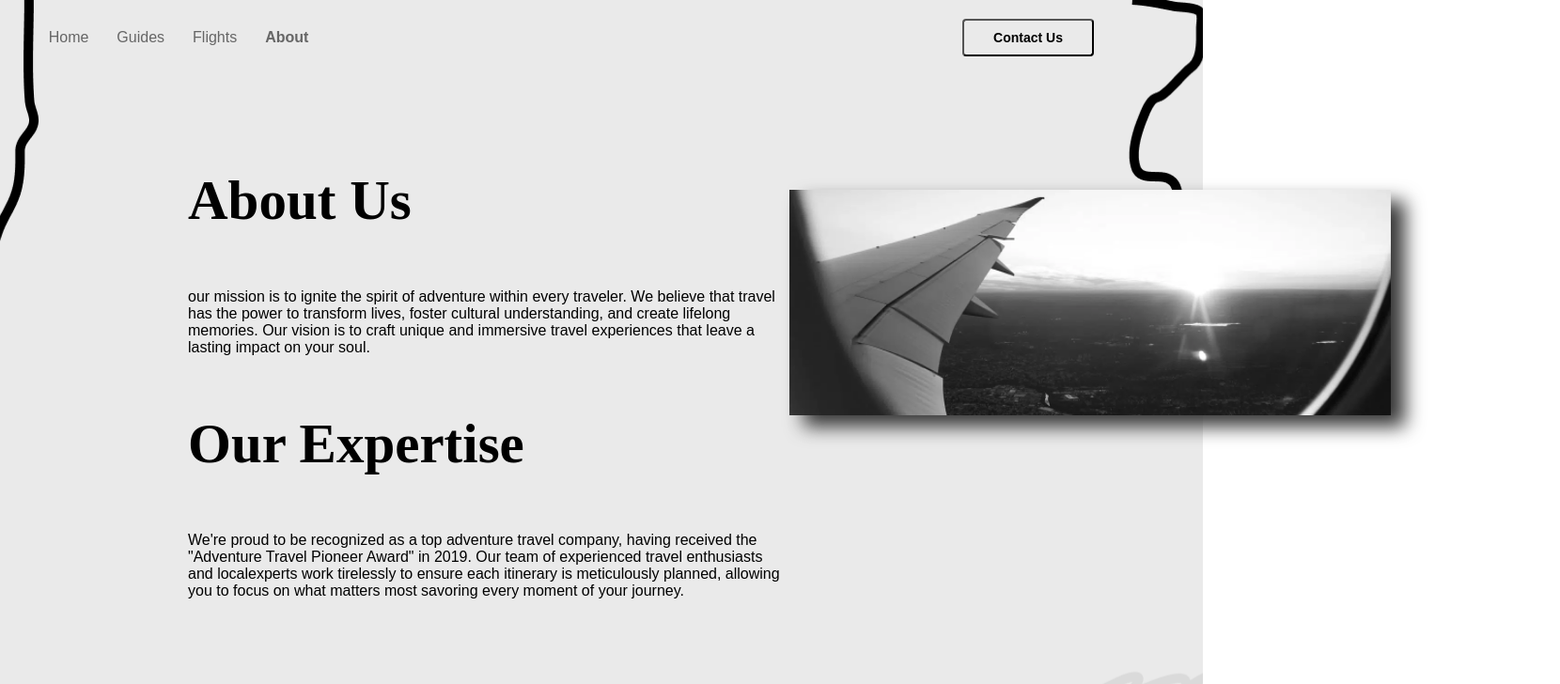
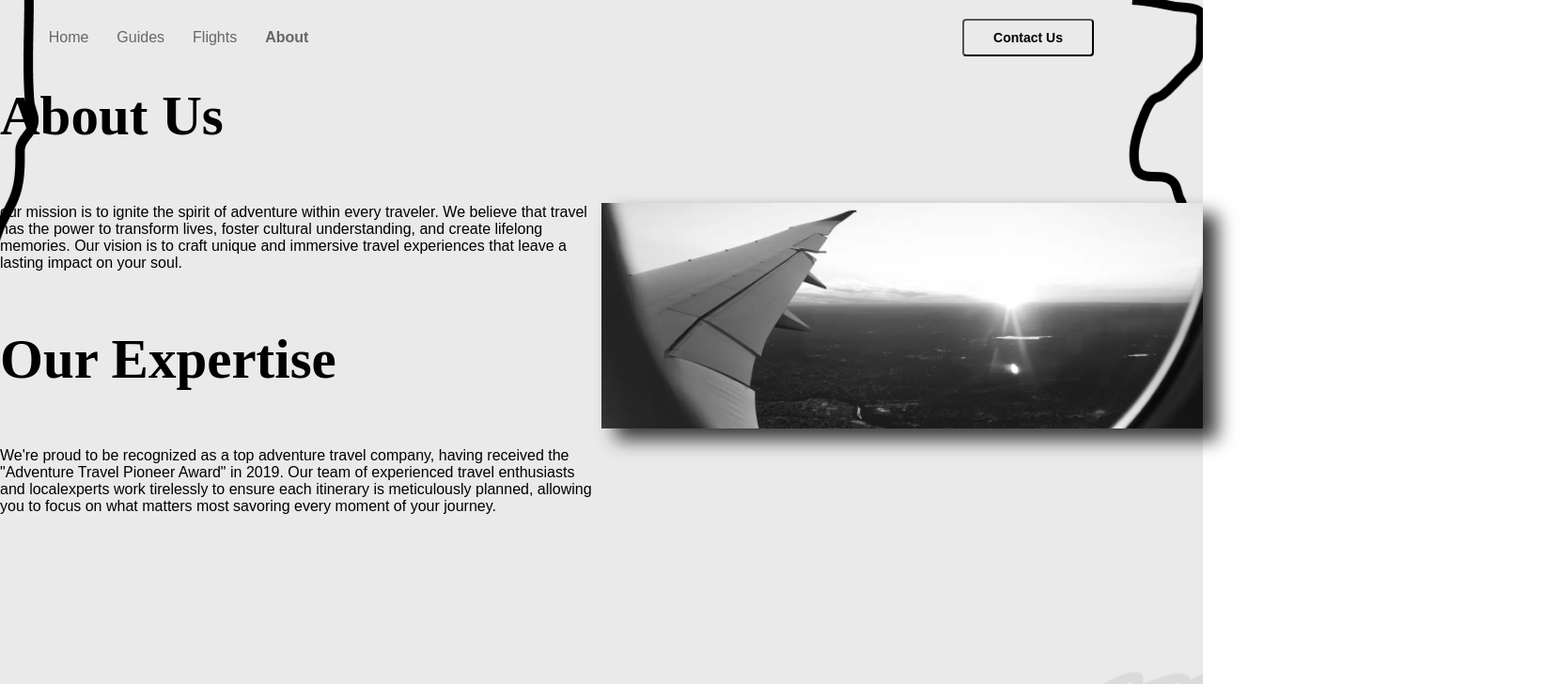
Before and after one commit to Agourd06/Travel-Bref, a plain HTML site: page About.html in a window 1280 px wide. Shown: the top 728 px of the page at 94% size, 1660 px wide, since content can reach past the window. Drawn offline with Linux system fonts and the light colour scheme.

Commit message:
Optimise about us page

```diff
--- a/style.css
+++ b/style.css
@@ -519,7 +519,8 @@ body {
 .content-about {
     display: flex;
     justify-content: space-between;
-    padding: 90px 300px 0px 200px;
+    align-items: center;
+
 
 }
 
```
Also changed, not shown: 1 other file.
